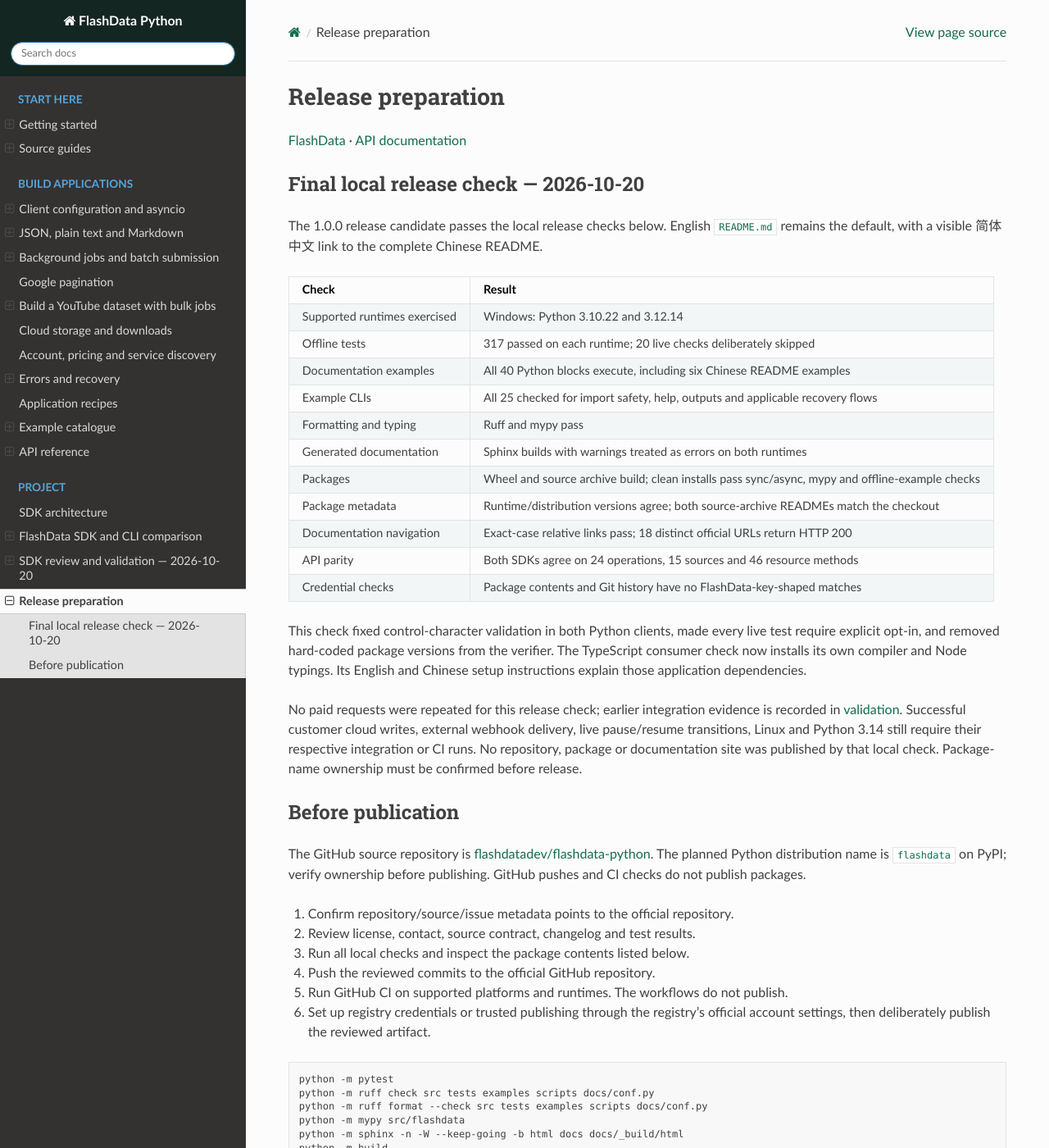
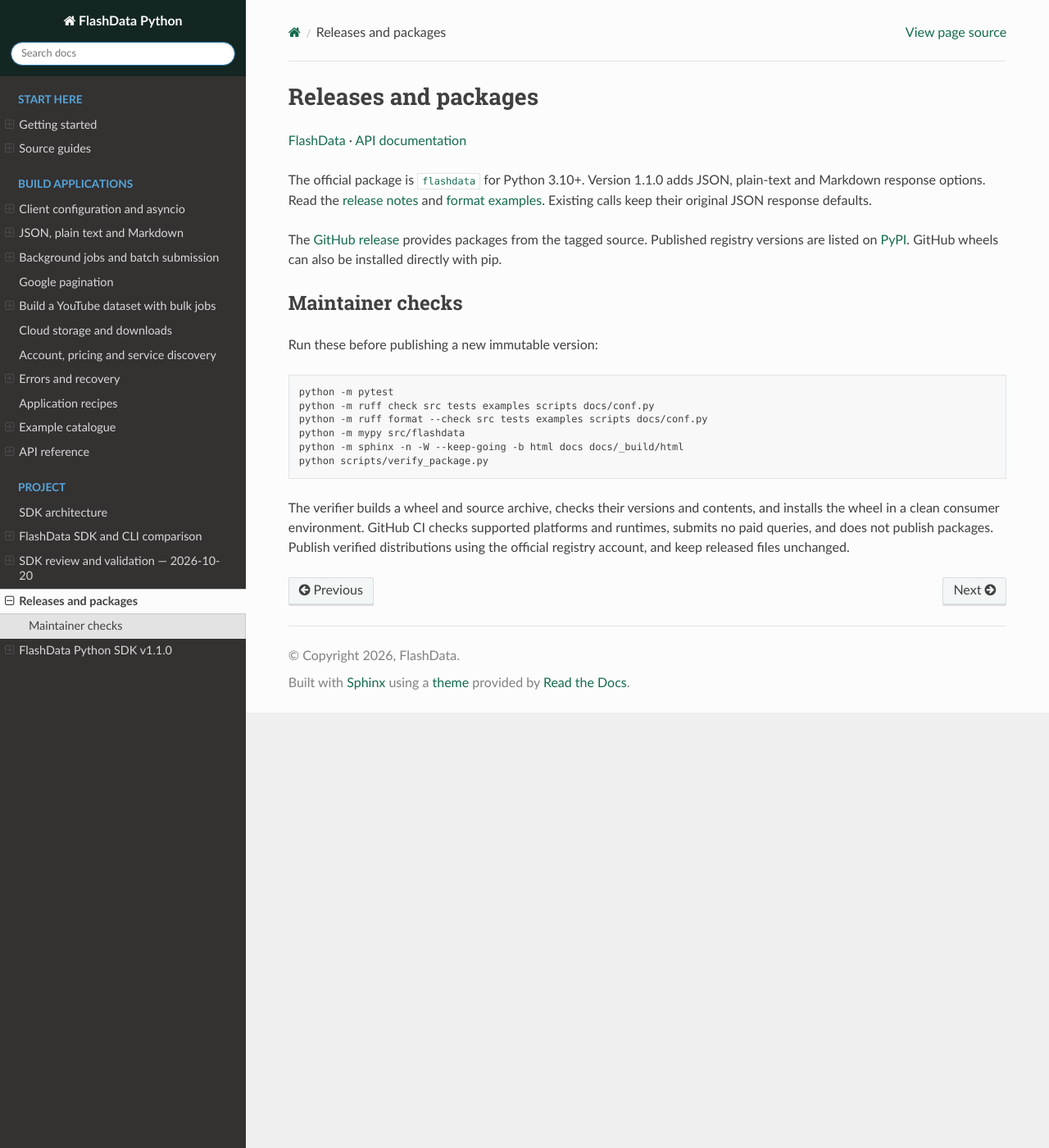
Before and after one commit to flashdatadev/flashdata-python, a Sphinx documentation site: the page built from docs/release.md, in a window 1280 px wide and 1400 px high. Shown: the whole window at 82% size. Built offline with Sphinx 7.4.7 and the Read the Docs theme 3.1.0, drawn with Linux system fonts in a browser that asks for light colours; some of the changed text lies outside the part shown.

Commit message:
Prepare Python SDK v1.1.0 response-format release

````diff
--- a/docs/release.md
+++ b/docs/release.md
@@ -1,50 +1,19 @@
-# Release preparation
+# Releases and packages
 
 [FlashData](https://flashdata.dev) · [API documentation](https://flashdata.dev/docs)
 
-## Final local release check — 2026-10-20
+The official package is `flashdata` for Python 3.10+. Version 1.1.0 adds JSON,
+plain-text and Markdown response options. Read the [release notes](release-notes-1.1.0.md)
+and [format examples](response-formats.md). Existing calls keep their original
+JSON response defaults.
 
-The 1.0.0 release candidate passes the local release checks below. English `README.md`
-remains the default, with a visible 简体中文 link to the complete Chinese README.
+The [GitHub release](https://github.com/flashdatadev/flashdata-python/releases/tag/v1.1.0)
+provides packages from the tagged source. Published registry versions are listed on
+[PyPI](https://pypi.org/project/flashdata/). GitHub wheels can also be installed directly with pip.
 
-| Check | Result |
-| --- | --- |
-| Supported runtimes exercised | Windows: Python 3.10.22 and 3.12.14 |
-| Offline tests | 317 passed on each runtime; 20 live checks deliberately skipped |
-| Documentation examples | All 40 Python blocks execute, including six Chinese README examples |
-| Example CLIs | All 25 checked for import safety, help, outputs and applicable recovery flows |
-| Formatting and typing | Ruff and mypy pass |
-| Generated documentation | Sphinx builds with warnings treated as errors on both runtimes |
-| Packages | Wheel and source archive build; clean installs pass sync/async, mypy and offline-example checks |
-| Package metadata | Runtime/distribution versions agree; both source-archive READMEs match the checkout |
-| Documentation navigation | Exact-case relative links pass; 18 distinct official URLs return HTTP 200 |
-| API parity | Both SDKs agree on 24 operations, 15 sources and 46 resource methods |
-| Credential checks | Package contents and Git history have no FlashData-key-shaped matches |
+## Maintainer checks
 
-This check fixed control-character validation in both Python clients, made every live
-test require explicit opt-in, and removed hard-coded package versions from the verifier.
-The TypeScript consumer check now installs its own compiler and Node typings. Its
-English and Chinese setup instructions explain those application dependencies.
-
-No paid requests were repeated for this release check; earlier integration evidence is
-recorded in [validation](validation.md). Successful customer cloud writes, external
-webhook delivery, live pause/resume transitions, Linux and Python 3.14 still require
-their respective integration or CI runs. No repository, package or documentation site
-was published by that local check. Package-name ownership must be confirmed before release.
-
-## Before publication
-
-The GitHub source repository is [flashdatadev/flashdata-python](https://github.com/flashdatadev/flashdata-python).
-The planned Python distribution name is `flashdata` on PyPI; verify ownership before
-publishing. GitHub pushes and CI checks do not publish packages.
-
-1. Confirm repository/source/issue metadata points to the official repository.
-2. Review license, contact, source contract, changelog and test results.
-3. Run all local checks and inspect the package contents listed below.
-4. Push the reviewed commits to the official GitHub repository.
-5. Run GitHub CI on supported platforms and runtimes. The workflows do not publish.
-6. Set up registry credentials or trusted publishing through the registry's official
-   account settings, then deliberately publish the reviewed artifact.
+Run these before publishing a new immutable version:
 
 ```sh
 python -m pytest
@@ -52,13 +21,10 @@
 python -m ruff format --check src tests examples scripts docs/conf.py
 python -m mypy src/flashdata
 python -m sphinx -n -W --keep-going -b html docs docs/_build/html
-python -m build
 python scripts/verify_package.py
 ```
 
-The wheel contains the library, typing marker and source schemas. The sdist also includes
-docs, examples, tests and API snapshots. Inspect archives and install the wheel into a
-fresh environment before release. Verify `import flashdata`, typed source calls, and the
-offline example against that installed wheel. No upload/publish workflow or registry
-token is configured. The Read the Docs configuration is ready for an official project
-to connect; local HTML builds do not create or publish a hosted documentation project.
+The verifier builds a wheel and source archive, checks their versions and contents, and installs the wheel in a clean consumer environment.
+GitHub CI checks supported platforms and runtimes, submits no paid queries, and does
+not publish packages. Publish verified distributions using the official registry
+account, and keep released files unchanged.
--- a/pyproject.toml
+++ b/pyproject.toml
@@ -4,7 +4,7 @@
 
 [project]
 name = "flashdata"
-version = "1.0.0"
+version = "1.1.0"
 description = "Official Python SDK for FlashData Google Search, YouTube data and cloud media delivery APIs"
 readme = "README.md"
 requires-python = ">=3.10"
--- a/src/flashdata/__init__.py
+++ b/src/flashdata/__init__.py
@@ -17,7 +17,7 @@
     ValidationError,
 )
 
-__version__ = "1.0.0"
+__version__ = "1.1.0"
 __all__ = [
     "FlashData",
     "AsyncFlashData",
````
Also changed, not shown: CHANGELOG.md (+2 -4 lines), README.md (+4 -2 lines), README.zh-CN.md (+3 -1 lines), docs/getting-started.md (+12 -1 lines), docs/index.md (+1 -0 lines), docs/release-notes-1.1.0.md (added, +30 -0 lines), 2 other files.
